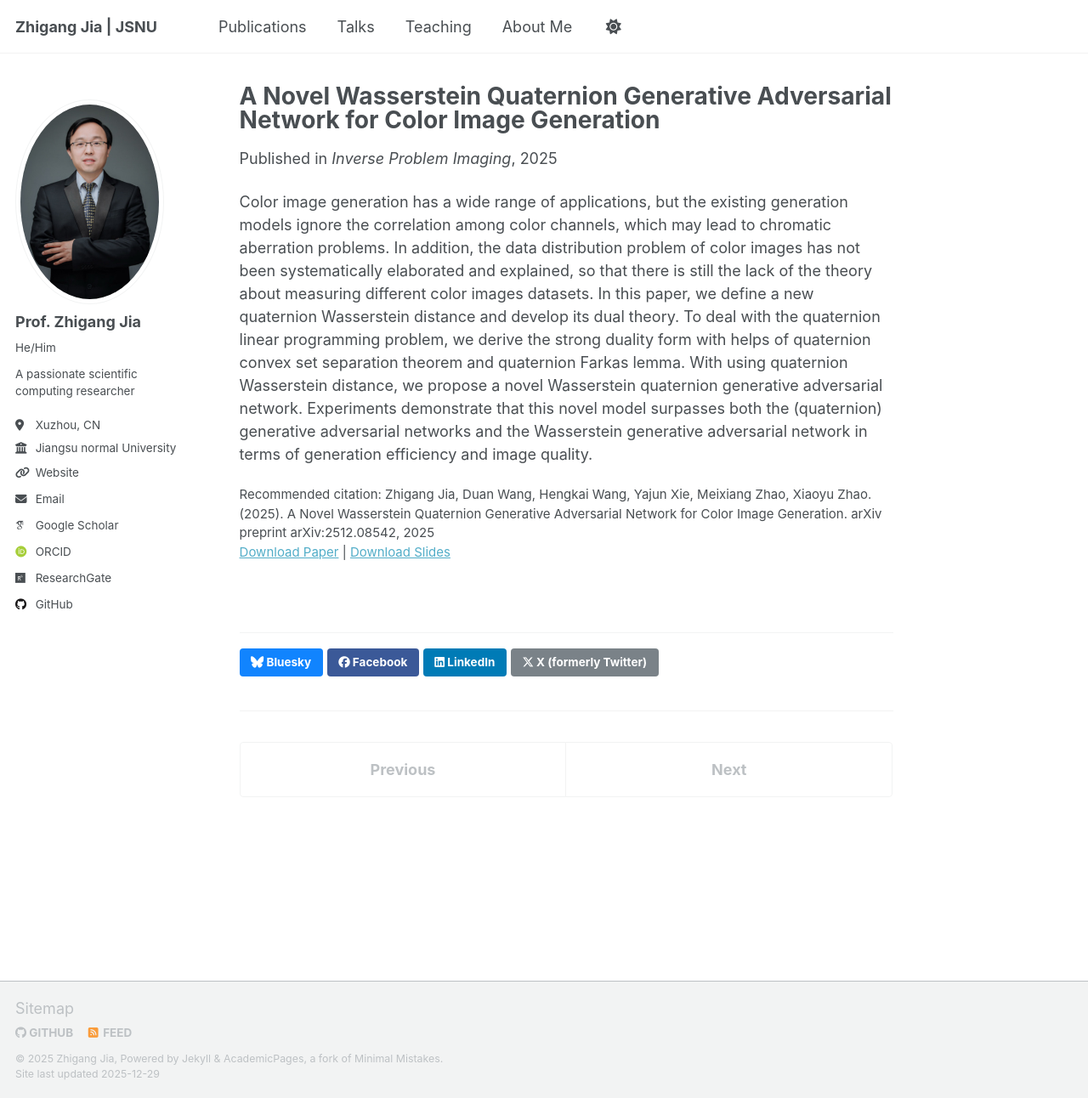
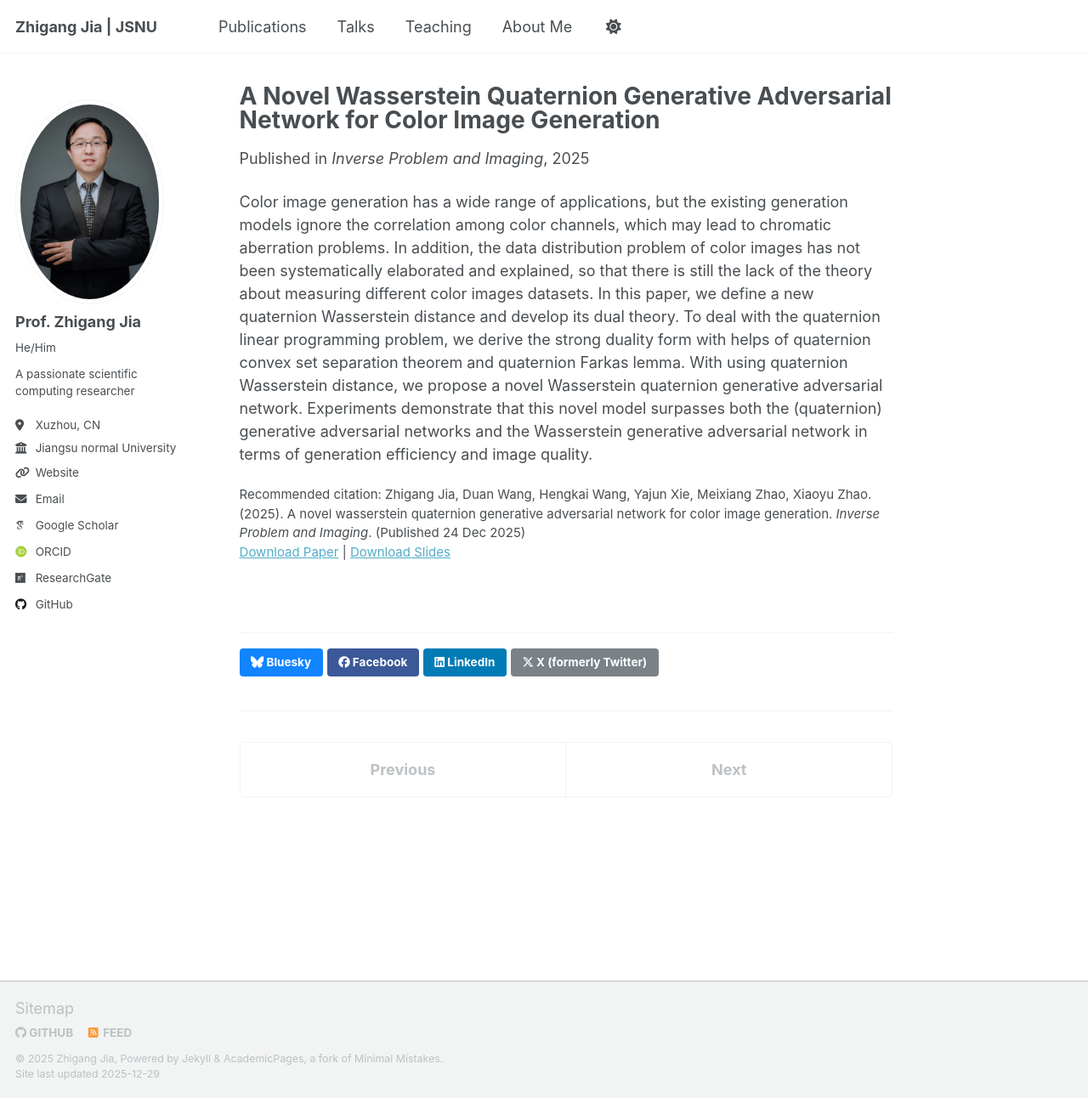
Before and after one commit to Zhigang-JIA/Zhigang-JIA.github.io, a Jekyll site: the page built from _publications/2025-12-09-WQGAN.md, in a window 1280 px wide and 1292 px high. Shown: the whole window at 85% size. Built offline with Jekyll 4.4.1, drawn with Linux system fonts in a browser that asks for light colours; some web fonts are replaced; a script that is not in the unit is left out.

Commit message:
Update 2025-12-09-WQGAN.md

```diff
--- a/_publications/2025-12-09-WQGAN.md
+++ b/_publications/2025-12-09-WQGAN.md
@@ -4,10 +4,10 @@ collection: publications
 category: manuscripts
 permalink: /publications/2025-12-09-WQGAN
 excerpt: 'A Novel Wasserstein Quaternion Generative Adversarial Network for Color Image Generation'
-date: 2025-12-09
-venue: 'Inverse Problem Imaging'
+date: 2025-12-24
+venue: 'Inverse Problem and Imaging'
 slidesurl: ''
 paperurl: ''
-citation: 'Zhigang Jia, Duan Wang, Hengkai Wang, Yajun Xie, Meixiang Zhao, Xiaoyu Zhao. (2025). A Novel Wasserstein Quaternion Generative Adversarial Network for Color Image Generation. arXiv preprint arXiv:2512.08542, 2025'
+citation: 'Zhigang Jia, Duan Wang, Hengkai Wang, Yajun Xie, Meixiang Zhao, Xiaoyu Zhao. (2025). A novel wasserstein quaternion generative adversarial network for color image generation. <i>Inverse Problem and Imaging</i>. (Published 24 Dec 2025)'
 ---
 Color image generation has a wide range of applications, but the existing generation models ignore the correlation among color channels, which may lead to chromatic aberration problems. In addition, the data distribution problem of color images has not been systematically elaborated and explained, so that there is still the lack of the theory about measuring different color images datasets. In this paper, we define a new quaternion Wasserstein distance and develop its dual theory. To deal with the quaternion linear programming problem, we derive the strong duality form with helps of quaternion convex set separation theorem and quaternion Farkas lemma. With using quaternion Wasserstein distance, we propose a novel Wasserstein quaternion generative adversarial network. Experiments demonstrate that this novel model surpasses both the (quaternion) generative adversarial networks and the Wasserstein generative adversarial network in terms of generation efficiency and image quality.
```
